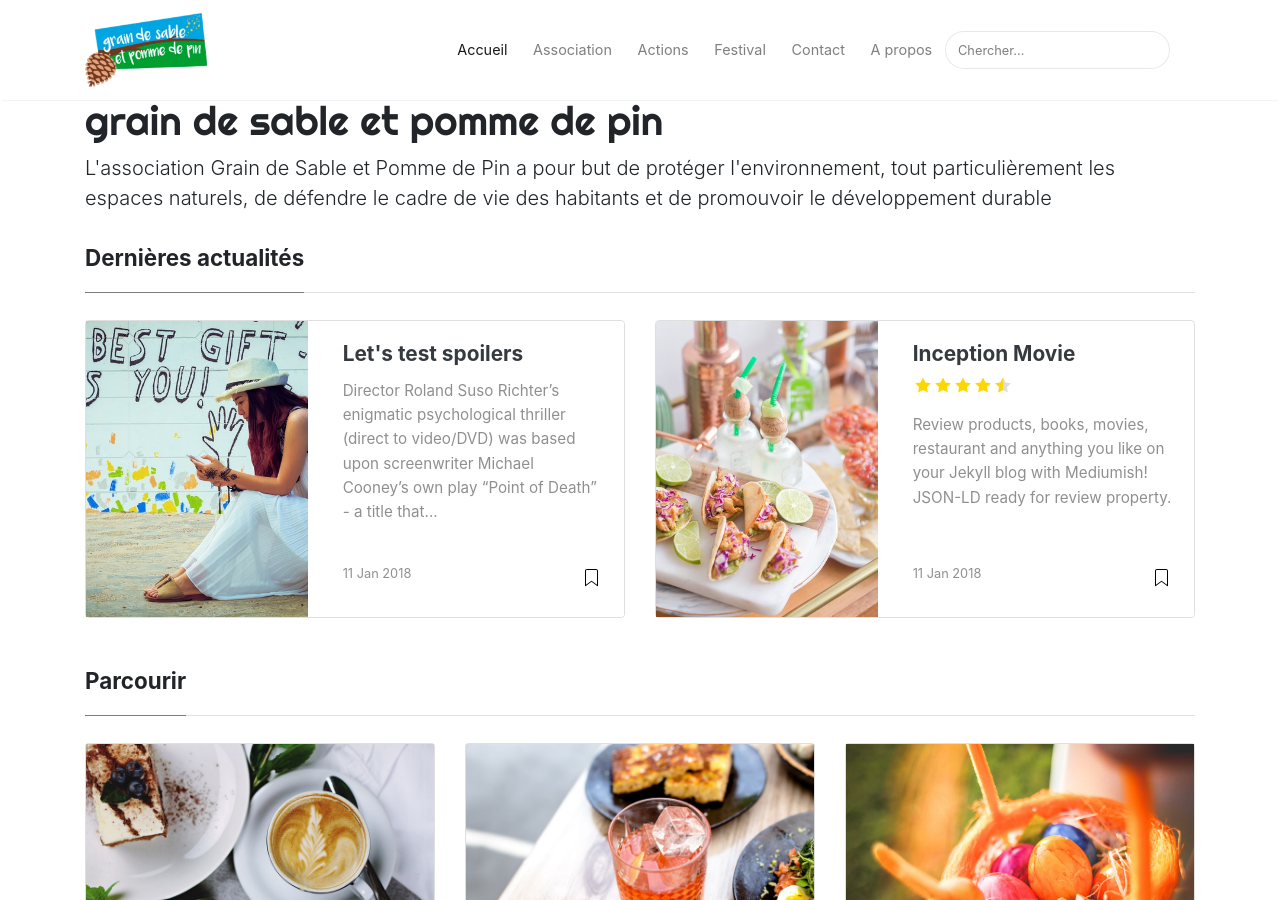
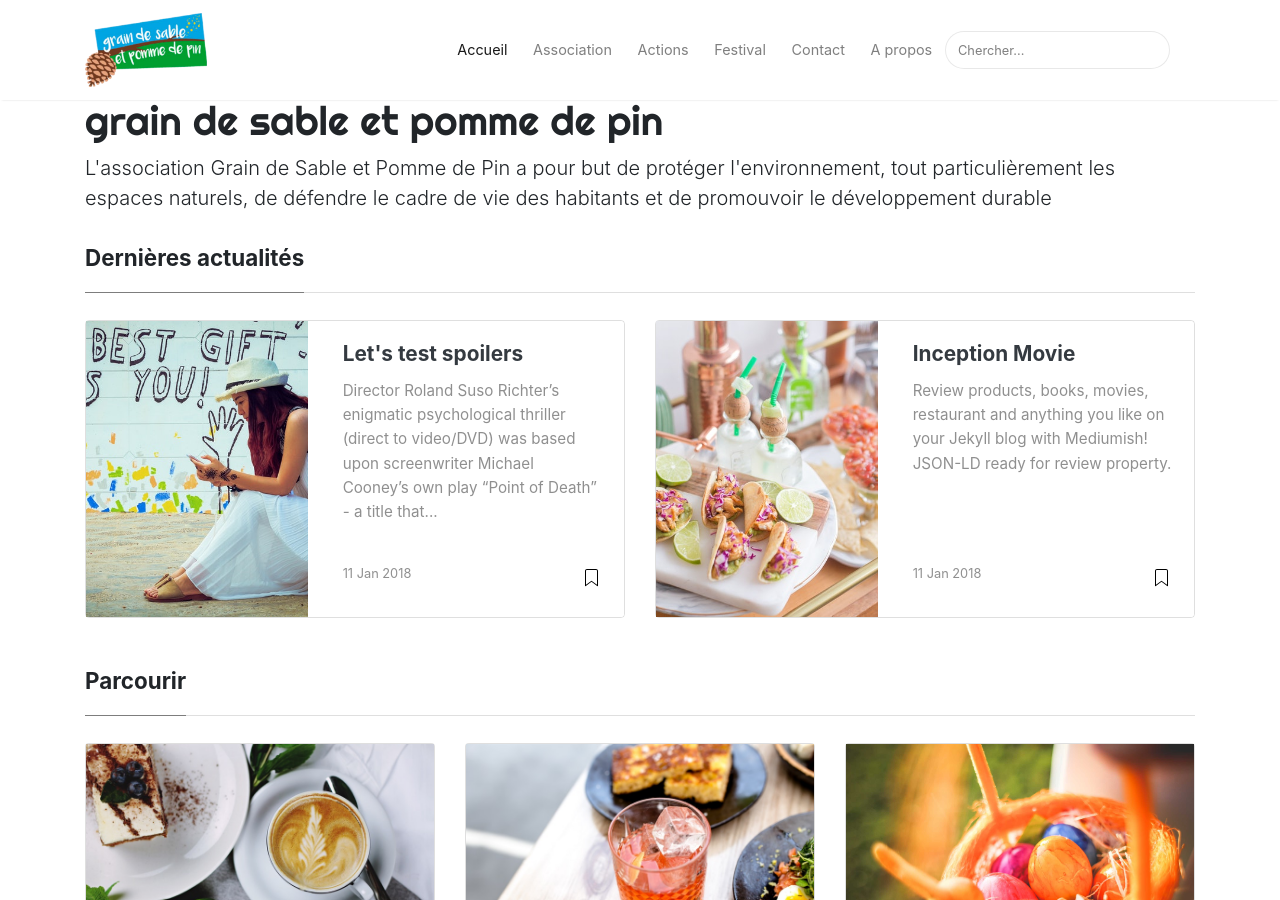
Before and after one commit to grain-de-sable-et-pomme-de-pin/grain-de-sable-et-pomme-de-pin.github.io, a Jekyll site: the page built from index.html, in a window 1280 px wide and 900 px high. Built offline with Jekyll 4.4.1, drawn with Linux system fonts in a browser that asks for light colours; nearby versions of some CDN libraries; the list of posts is cut into pages by our own code.

Commit message:
removing stars

```diff
--- a/_includes/featuredbox.html
+++ b/_includes/featuredbox.html
@@ -22,11 +22,6 @@
                         <div class="card-body">
                             <h2 class="card-title">
                                 <a class="text-dark" href="{{ site.baseurl }}{{ post.url }}">{{ post.title }}</a>
-                                {% if post.rating %}
-                                <div class="mb-2 mt-2 font-weight-normal">
-                                {% include star_rating_postbox.html %}
-                                </div>
-                                {% endif %}
                             </h2>
 
                             <h4 class="card-text">{{ post.excerpt | strip_html | truncatewords:25 }}</h4>
```
